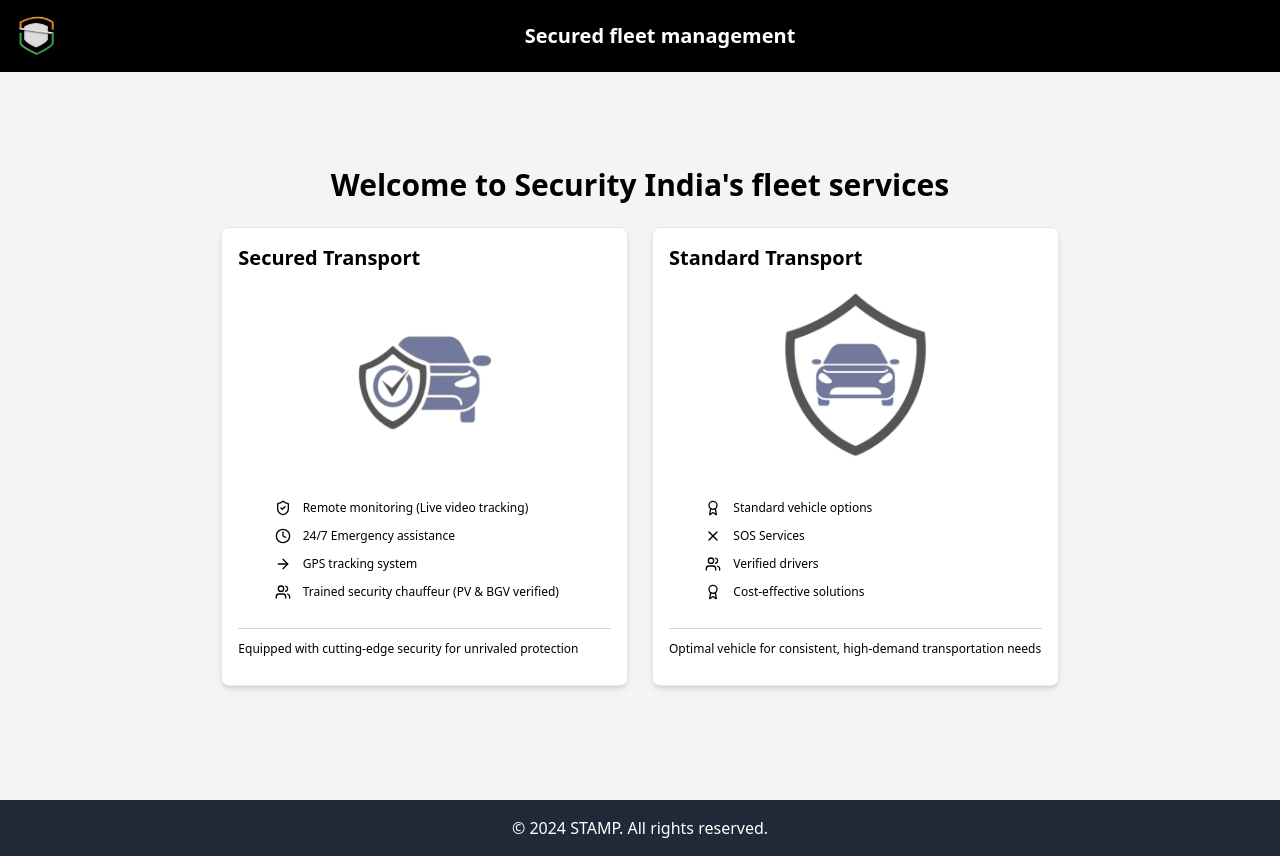
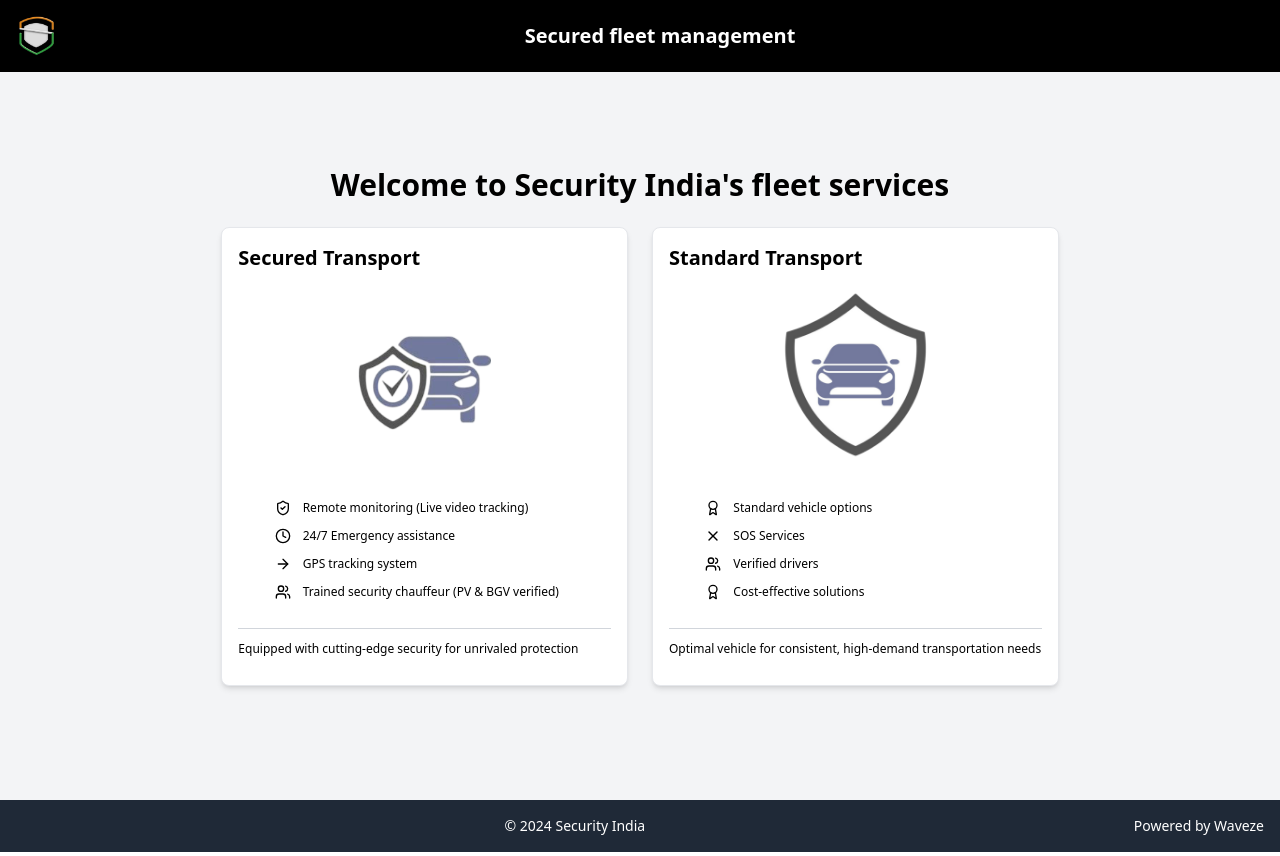
Before and after one commit to ranjithmanju/car-booking-user-app, a React (Create React App) app: page /dashboard in a window 1280 px wide. Built offline with nearby package versions, Linux system fonts and the light colour scheme; the HTML template or start-up script is replaced by a standard one.

Commit message:
updated app footer

```diff
--- a/src/routes/Dashboard/layout/AppFooter.tsx
+++ b/src/routes/Dashboard/layout/AppFooter.tsx
@@ -5,11 +5,14 @@
 
   return (
     <footer className="bg-gray-800 text-white py-4">
-      <div className="container mx-auto px-4">
-        <div className="flex flex-col md:flex-row items-center justify-center">
-          <div className="mb-4 md:mb-0">
-            <p>&copy; {currentYear} STAMP. All rights reserved.</p>
-          </div>
+      <div className="container mx-auto px-4 flex flex-col md:flex-row items-center justify-between">
+        {/* First div centered */}
+        <div className="flex-grow text-center">
+          <p className='text-sm'>&copy; {currentYear} Security India</p>
+        </div>
+        {/* Second div aligned to the right */}
+        <div className="ml-auto text-right">
+          <p className='text-sm'>Powered by Waveze</p>
         </div>
       </div>
     </footer>
```
